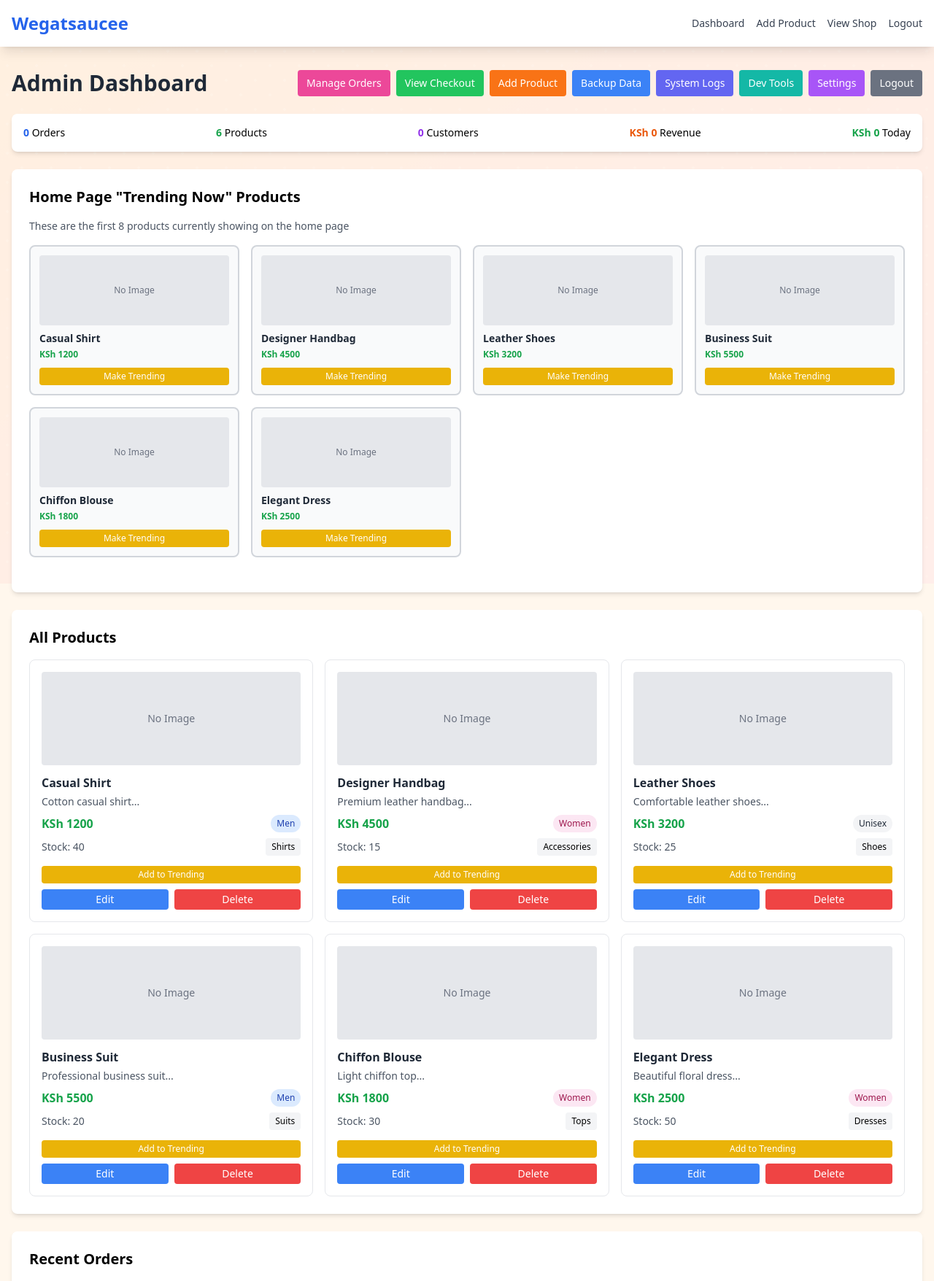
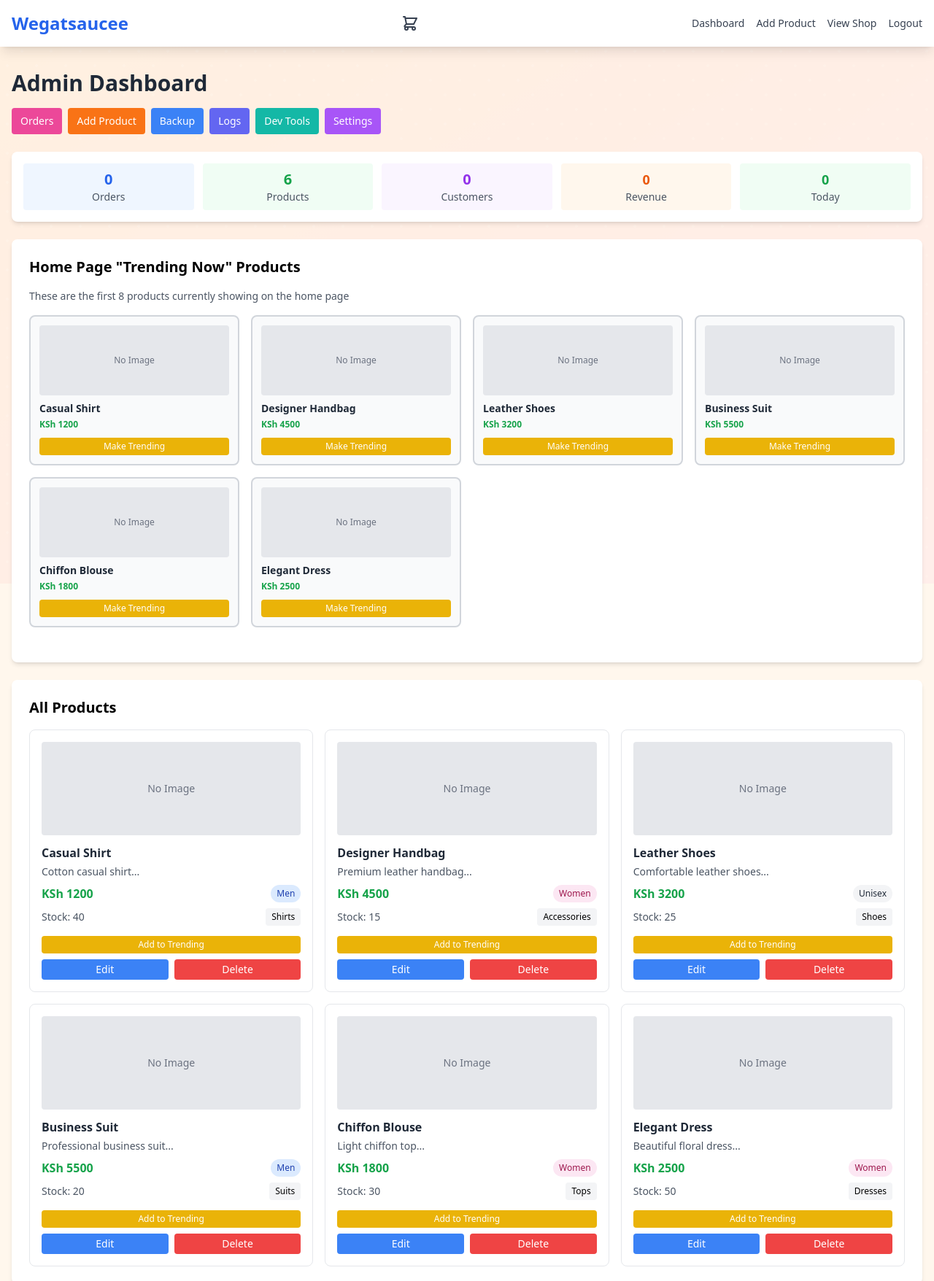
Before and after one commit to obapluto-ob/wegatsauceefashionhub, a Flask app: page /admin in a window 1280 px wide. Shown: the top 1756 px of the page at 73% size. Run offline with Flask 3, Linux system fonts and the light colour scheme; the visitor is signed in with stand-in values (Sample User, id 1); some libraries are stand-ins or nearby versions.

Commit message:
Cart icon outside menu with badge counter + mobile responsive admin

```diff
--- a/templates/admin_dashboard.html
+++ b/templates/admin_dashboard.html
@@ -1,54 +1,52 @@
 {% extends "base.html" %}
 
 {% block content %}
-<div class="flex justify-between items-center mb-6">
-    <h2 class="text-3xl font-bold text-gray-800">Admin Dashboard</h2>
-    <div class="flex space-x-2">
-        <a href="/admin/orders" class="bg-pink-500 text-white px-3 py-2 rounded text-sm hover:bg-pink-600 transition-all">
-            Manage Orders
+<div class="mb-6">
+    <h2 class="text-2xl md:text-3xl font-bold text-gray-800 mb-4">Admin Dashboard</h2>
+    <div class="grid grid-cols-2 md:flex md:flex-wrap gap-2">
+        <a href="/admin/orders" class="bg-pink-500 text-white px-3 py-2 rounded text-xs md:text-sm hover:bg-pink-600 transition-all text-center">
+            Orders
         </a>
-        <a href="/checkout-page" class="bg-green-500 text-white px-3 py-2 rounded text-sm hover:bg-green-600 transition-all">
-            View Checkout
-        </a>
-        <a href="/admin/upload" class="bg-orange-500 text-white px-3 py-2 rounded text-sm hover:bg-orange-600 transition-all">
+        <a href="/admin/upload" class="bg-orange-500 text-white px-3 py-2 rounded text-xs md:text-sm hover:bg-orange-600 transition-all text-center">
             Add Product
         </a>
-        <a href="/admin/backup" class="bg-blue-500 text-white px-3 py-2 rounded text-sm hover:bg-blue-600 transition-all">
-            Backup Data
+        <a href="/admin/backup" class="bg-blue-500 text-white px-3 py-2 rounded text-xs md:text-sm hover:bg-blue-600 transition-all text-center">
+            Backup
         </a>
-        <a href="/admin/logs" class="bg-indigo-500 text-white px-3 py-2 rounded text-sm hover:bg-indigo-600 transition-all">
-            System Logs
+        <a href="/admin/logs" class="bg-indigo-500 text-white px-3 py-2 rounded text-xs md:text-sm hover:bg-indigo-600 transition-all text-center">
+            Logs
         </a>
-        <a href="/admin/developer" class="bg-teal-500 text-white px-3 py-2 rounded text-sm hover:bg-teal-600 transition-all">
+        <a href="/admin/developer" class="bg-teal-500 text-white px-3 py-2 rounded text-xs md:text-sm hover:bg-teal-600 transition-all text-center">
             Dev Tools
         </a>
-
-        <a href="/admin/settings" class="bg-purple-500 text-white px-3 py-2 rounded text-sm hover:bg-purple-600 transition-all">
+        <a href="/admin/settings" class="bg-purple-500 text-white px-3 py-2 rounded text-xs md:text-sm hover:bg-purple-600 transition-all text-center">
             Settings
-        </a>
-        <a href="/admin/logout" class="bg-gray-500 text-white px-3 py-2 rounded text-sm hover:bg-gray-600 transition-all">
-            Logout
         </a>
     </div>
 </div>
 
 <!-- Stats Bar -->
 <div class="bg-white rounded-lg shadow-md p-4 mb-6">
-    <div class="flex justify-between items-center text-sm">
-        <div class="text-center">
-            <span class="font-bold text-blue-600">{{ total_orders }}</span> Orders
+    <div class="grid grid-cols-2 md:grid-cols-5 gap-3 text-xs md:text-sm">
+        <div class="text-center p-2 bg-blue-50 rounded">
+            <div class="font-bold text-lg md:text-xl text-blue-600">{{ total_orders }}</div>
+            <div class="text-gray-600">Orders</div>
         </div>
-        <div class="text-center">
-            <span class="font-bold text-green-600">{{ total_products }}</span> Products
+        <div class="text-center p-2 bg-green-50 rounded">
+            <div class="font-bold text-lg md:text-xl text-green-600">{{ total_products }}</div>
+            <div class="text-gray-600">Products</div>
         </div>
-        <div class="text-center">
-            <span class="font-bold text-purple-600">{{ total_users }}</span> Customers
+        <div class="text-center p-2 bg-purple-50 rounded">
+            <div class="font-bold text-lg md:text-xl text-purple-600">{{ total_users }}</div>
+            <div class="text-gray-600">Customers</div>
         </div>
-        <div class="text-center">
-            <span class="font-bold text-orange-600">KSh {{ total_revenue|int }}</span> Revenue
+        <div class="text-center p-2 bg-orange-50 rounded">
+            <div class="font-bold text-sm md:text-lg text-orange-600">{{ total_revenue|int }}</div>
+            <div class="text-gray-600">Revenue</div>
         </div>
-        <div class="text-center">
-            <span class="font-bold text-green-600">KSh {{ today_sales|int }}</span> Today
+        <div class="text-center p-2 bg-green-50 rounded">
+            <div class="font-bold text-sm md:text-lg text-green-600">{{ today_sales|int }}</div>
+            <div class="text-gray-600">Today</div>
         </div>
     </div>
 </div>
@@ -90,7 +88,7 @@
     <h3 class="text-xl font-bold mb-4">Home Page "Trending Now" Products</h3>
     <p class="text-sm text-gray-600 mb-4">These are the first 8 products currently showing on the home page</p>
 
-    <div class="grid grid-cols-1 md:grid-cols-4 gap-4 mb-6">
+    <div class="grid grid-cols-2 md:grid-cols-4 gap-3 md:gap-4 mb-6">
         {% for product in products[:8] %}
         <div class="border-2 {% if product.is_trending %}border-yellow-400 bg-yellow-50{% else %}border-gray-300 bg-gray-50{% endif %} rounded-lg p-3">
             {% if product.image_url %}
--- a/templates/base.html
+++ b/templates/base.html
@@ -16,6 +16,14 @@
         <div class="max-w-7xl mx-auto px-4">
             <div class="flex justify-between items-center py-4">
                 <a href="/" class="text-xl md:text-2xl font-bold text-blue-600">Wegatsaucee</a>
+                <!-- Cart Icon (Always Visible) -->
+                <a href="/cart" class="relative text-gray-700 hover:text-red-600">
+                    <svg class="w-6 h-6" fill="none" stroke="currentColor" viewBox="0 0 24 24">
+                        <path stroke-linecap="round" stroke-linejoin="round" stroke-width="2" d="M3 3h2l.4 2M7 13h10l4-8H5.4M7 13L5.4 5M7 13l-2.293 2.293c-.63.63-.184 1.707.707 1.707H17m0 0a2 2 0 100 4 2 2 0 000-4zm-8 2a2 2 0 11-4 0 2 2 0 014 0z"/>
+                    </svg>
+                    <span id="cart-badge-main" class="absolute -top-2 -right-2 bg-red-500 text-white text-xs rounded-full h-5 w-5 flex items-center justify-center hidden">0</span>
+                </a>
+
                 <button onclick="toggleMenu()" class="md:hidden text-gray-700">
                     <svg class="w-6 h-6" fill="none" stroke="currentColor" viewBox="0 0 24 24">
                         <path stroke-linecap="round" stroke-linejoin="round" stroke-width="2" d="M4 6h16M4 12h16M4 18h16"/>
@@ -30,19 +38,11 @@
                     {% elif session.user_id %}
                         <a href="/dashboard" class="text-gray-700 hover:text-red-600 text-sm">Dashboard</a>
                         <a href="/products" class="text-gray-700 hover:text-red-600 text-sm">Shop</a>
-                        <a href="/cart" class="text-gray-700 hover:text-red-600 relative text-sm">
-                            Cart
-                            <span id="cart-badge" class="absolute -top-2 -right-2 bg-red-500 text-white text-xs rounded-full h-5 w-5 flex items-center justify-center hidden">0</span>
-                        </a>
                         <a href="#" onclick="showTrackModal()" class="text-gray-700 hover:text-red-600 text-sm">Track</a>
                         <a href="/logout" class="text-gray-700 hover:text-red-600 text-sm">Logout</a>
                     {% else %}
                         <a href="/" class="text-gray-700 hover:text-red-600 text-sm">Home</a>
                         <a href="/products" class="text-gray-700 hover:text-red-600 text-sm">Products</a>
-                        <a href="/cart" class="text-gray-700 hover:text-red-600 relative text-sm">
-                            Cart
-                            <span id="cart-badge-guest" class="absolute -top-2 -right-2 bg-red-500 text-white text-xs rounded-full h-5 w-5 flex items-center justify-center hidden">0</span>
-                        </a>
                         <a href="/login" class="text-gray-700 hover:text-red-600 text-sm">Login</a>
                         <a href="/register" class="text-gray-700 hover:text-red-600 text-sm">Register</a>
                     {% endif %}
@@ -52,19 +52,18 @@
                 {% if session.admin_logged_in and request.path.startswith('/admin') %}
                     <a href="/admin" class="block py-2 text-gray-700 hover:text-red-600">Dashboard</a>
                     <a href="/admin/upload" class="block py-2 text-gray-700 hover:text-red-600">Add Product</a>
+                    <a href="/admin/orders" class="block py-2 text-gray-700 hover:text-red-600">Orders</a>
                     <a href="/" class="block py-2 text-gray-700 hover:text-red-600">View Shop</a>
                     <a href="/admin/logout" class="block py-2 text-gray-700 hover:text-red-600">Logout</a>
                 {% elif session.user_id %}
                     <span class="block py-2 text-orange-600 font-semibold">{{ current_user.name if current_user else 'User' }}</span>
                     <a href="/dashboard" class="block py-2 text-gray-700 hover:text-red-600">Dashboard</a>
                     <a href="/products" class="block py-2 text-gray-700 hover:text-red-600">Shop</a>
-                    <a href="/cart" class="block py-2 text-gray-700 hover:text-red-600">Cart</a>
                     <a href="#" onclick="showTrackModal()" class="block py-2 text-gray-700 hover:text-red-600">Track Order</a>
                     <a href="/logout" class="block py-2 text-gray-700 hover:text-red-600">Logout</a>
                 {% else %}
                     <a href="/" class="block py-2 text-gray-700 hover:text-red-600">Home</a>
                     <a href="/products" class="block py-2 text-gray-700 hover:text-red-600">Products</a>
-                    <a href="/cart" class="block py-2 text-gray-700 hover:text-red-600">Cart</a>
                     <a href="/login" class="block py-2 text-gray-700 hover:text-red-600">Login</a>
                     <a href="/register" class="block py-2 text-gray-700 hover:text-red-600">Register</a>
                 {% endif %}
@@ -114,7 +113,7 @@
     function updateCartBadge() {
         const cart = JSON.parse(localStorage.getItem('cart') || '[]');
         const totalItems = cart.reduce((sum, item) => sum + item.quantity, 0);
-        const badge = document.getElementById('cart-badge') || document.getElementById('cart-badge-guest');
+        const badge = document.getElementById('cart-badge-main');
         if (badge) {
             if (totalItems > 0) {
                 badge.textContent = totalItems;
@@ -125,6 +124,8 @@
         }
     }
     document.addEventListener('DOMContentLoaded', updateCartBadge);
+    // Update cart badge when storage changes (from other tabs/windows)
+    window.addEventListener('storage', updateCartBadge);
     </script>
 </body>
 </html>
```
